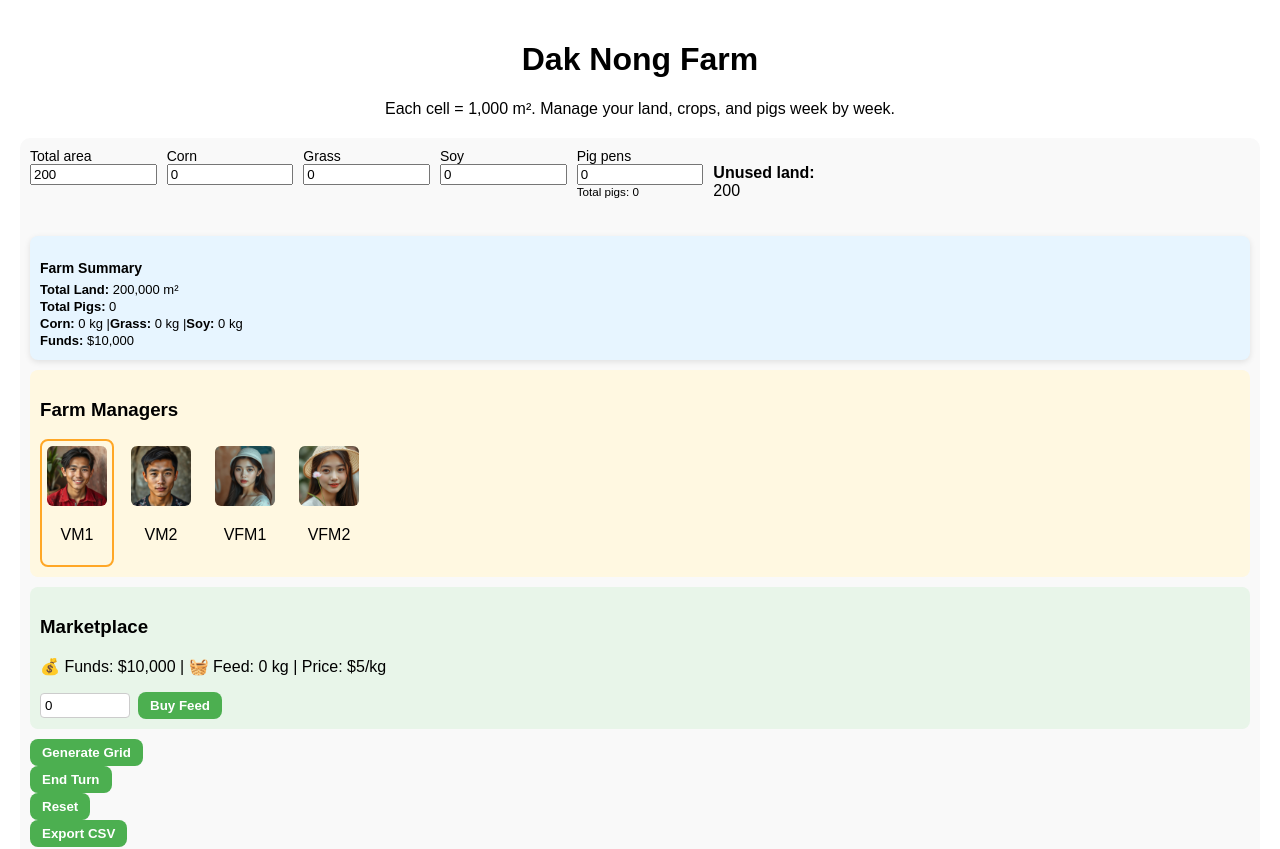
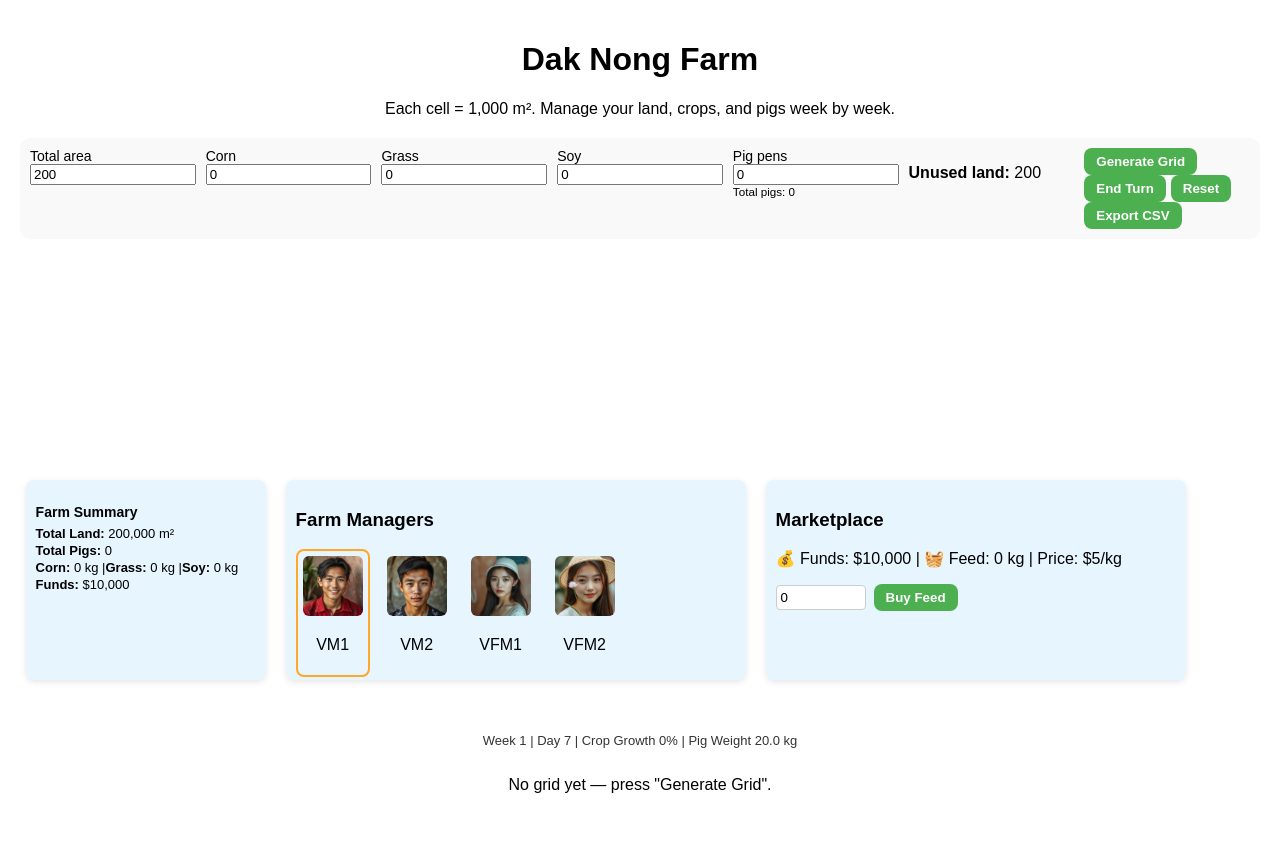
Before and after one commit to Xuther001/vietnamfarm, a React (Create React App) app: page / in a window 1280 px wide. Shown: the top 849 px of the page. After the commit the page ends 810 px from the top, so only its background shows below. Built offline with nearby package versions, Linux system fonts and the light colour scheme.

Commit message:
changing the looks of the layout

```diff
--- a/src/components/Managers/Managers.css
+++ b/src/components/Managers/Managers.css
@@ -1,8 +1,13 @@
 .manager-section {
-  grid-column: 1 / -1;
-  background: #fff8e1;
+  display: inline-block;
+  vertical-align: top;
+  width: 440px;
+  height: 180px;
+  margin: 0;
+  background: #e7f5ff;
+  border-radius: 8px;
   padding: 10px;
-  border-radius: 8px;
+  box-shadow: 0 2px 6px rgba(0,0,0,0.1);
 }
 
 .manager-list {
--- a/src/components/Marketplace/Marketplace.css
+++ b/src/components/Marketplace/Marketplace.css
@@ -1,8 +1,13 @@
 .marketplace {
-  background: #e8f5e9;
+  display: inline-block;
+  vertical-align: top;
+  width: 400px;
+  height: 180px;
+  margin: 0;
+  background: #e7f5ff;
+  border-radius: 8px;
   padding: 10px;
-  border-radius: 8px;
-  grid-column: 1 / -1;
+  box-shadow: 0 2px 6px rgba(0,0,0,0.1);
 }
 
 .market-actions {
--- a/src/components/Summary/Summary.css
+++ b/src/components/Summary/Summary.css
@@ -1,9 +1,12 @@
 .summary-panel {
-  grid-column: 1 / -1;
+  display: inline-block;
+  vertical-align: top;
+  width: 220px;
+  height: 180px;
+  margin: 0;
   background: #e7f5ff;
   border-radius: 8px;
   padding: 10px;
-  margin-top: 10px;
   box-shadow: 0 2px 6px rgba(0,0,0,0.1);
 }
 
--- a/src/components/TerrainGridMapper/TerrainGridMapper.css
+++ b/src/components/TerrainGridMapper/TerrainGridMapper.css
@@ -67,8 +67,35 @@ button:hover {
 .type-soy { background: #8d6e63; }
 .type-pig { background: #ef5350; }
 
-.grid-info {
-  grid-column: 1 / -1;
+/* .grid-info {
   font-size: 13px;
   text-align: center;
+} */
+
+.grid-info {
+  position: absolute;
+  top: 90%;
+  left: 50px;
+  left: 50%;
+  transform: translateX(-50%);
+  font-size: 13px;
+  color: #333;
 }
+
+.grid-section {
+  position: absolute;
+  top: 95%;
+  left: 50%;
+  transform: translateX(-50%);
+}
+
+.info-container {
+  display: flex;
+  flex-direction: row;
+  align-items: flex-start;
+  gap: 20px;
+  position: absolute;
+  top: 60%;
+  left: 2%;
+  flex-wrap: nowrap;
+}
--- a/src/components/TerrainGridMapper/TerrainGridMapper.jsx
+++ b/src/components/TerrainGridMapper/TerrainGridMapper.jsx
@@ -134,6 +134,7 @@ export default function TerrainGridMapper() {
         <p><strong>Unused land:</strong> {unusedLand}</p>
         {warning && <p className="warning">{warning}</p>}
 
+        <div className="info-container">
           <Summary
             totalLand={totalArea * 1000}
             totalPigs={totalPigs}
@@ -146,6 +147,7 @@ export default function TerrainGridMapper() {
           />
 
           <ManagerSelector selectedManager={selectedManager} onSelect={setSelectedManager} />
+
           <Marketplace
             funds={funds}
             feedStock={feedStock}
@@ -153,6 +155,7 @@ export default function TerrainGridMapper() {
             setFunds={setFunds}
             setFeedStock={setFeedStock}
           />
+        </div>
 
         <div className="buttons">
           <button onClick={handleGenerate}>Generate Grid</button>
```
Lines whose indentation alone changed are shown as unchanged.
